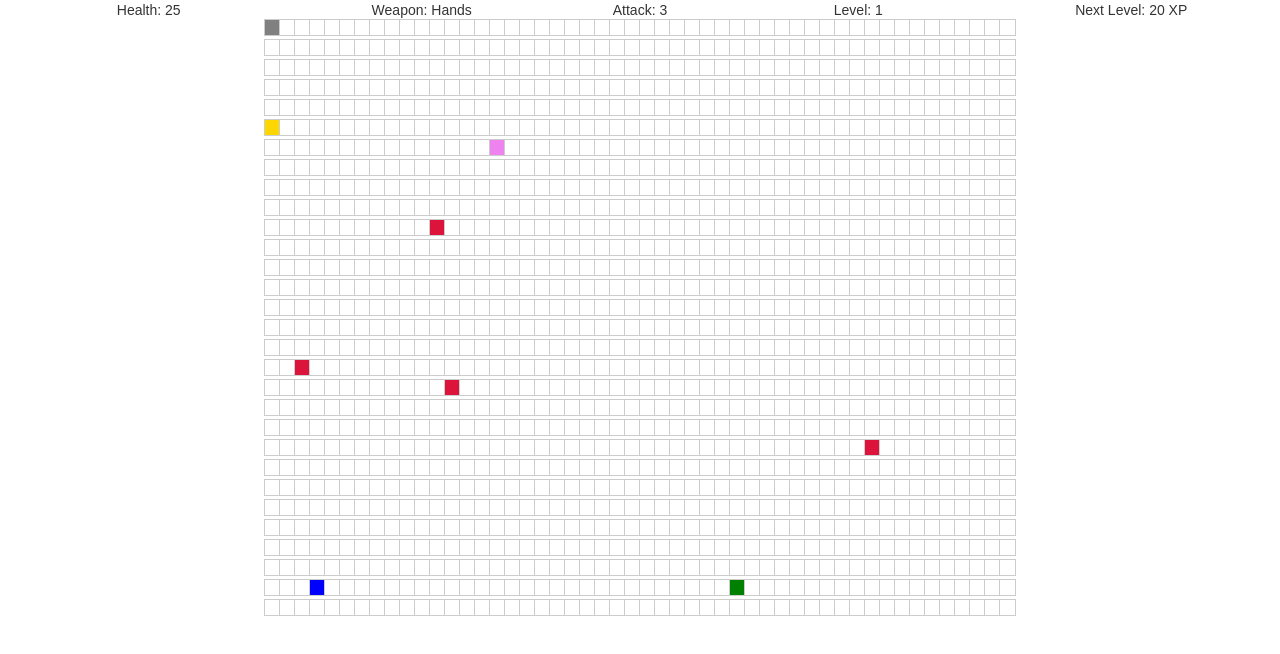
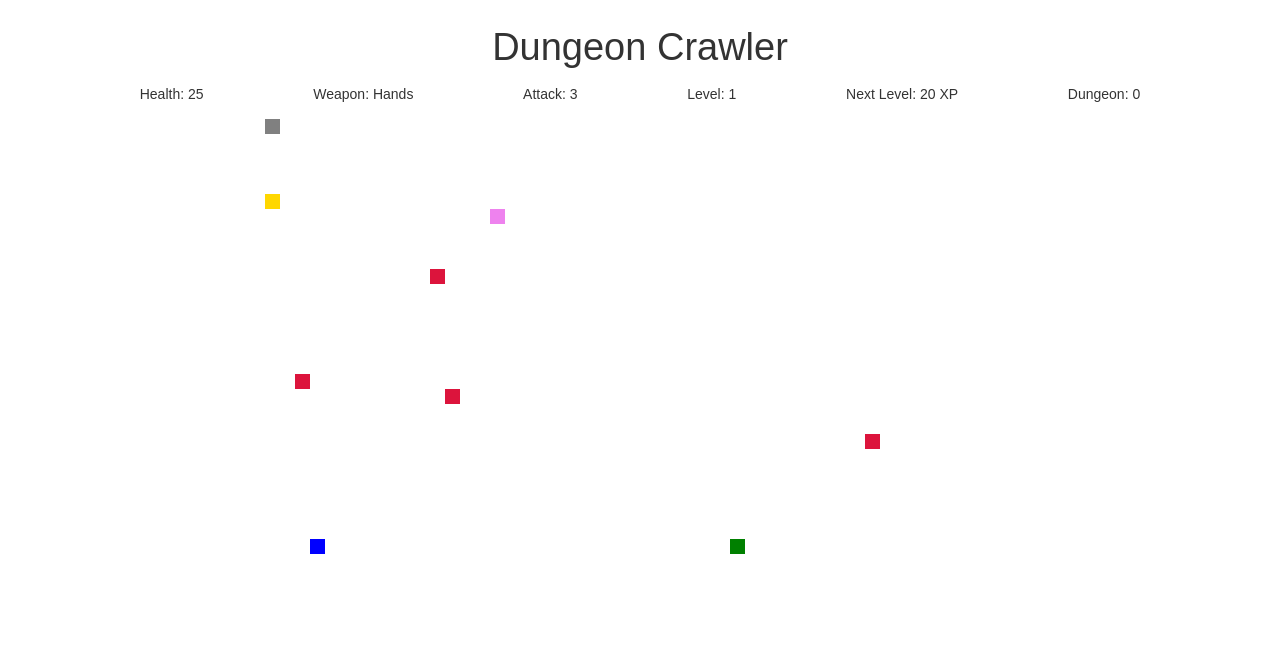
Before and after one commit to neliason/fcc-react-redux-dungeon-crawler, a React (Create React App) app: page / in a window 1280 px wide. Shown: the top 654 px of the page. Built offline with nearby package versions, Linux system fonts and the light colour scheme.

Commit message:
Added title, flexbox instead of bootstrap for stats panel

```diff
--- a/src/App.css
+++ b/src/App.css
@@ -1,5 +1,23 @@
 .App {
   text-align: center;
+}
+
+.title {
+  font-size: 38px;
+}
+
+.stats-panel {
+  margin: 10px;
+  display: flex;
+  justify-content: space-evenly;
+}
+
+.map {
+  margin-top: 20px;
+}
+
+.map-row {
+  margin: -5px;
 }
 
 .block {
@@ -7,7 +25,6 @@
   width: 15px;
   height: 15px;
   font-size: 12px;
-  outline: .5px solid #ccc;
 }
 
 [class*="block-value-"] {
@@ -34,6 +51,10 @@
   background-color: gray;
 }
 
+.block-value-5 {
+  background-color: purple;
+}
+
 .block-value-1000 {
   background-color: violet
 }
--- a/src/components/StatsPanel.js
+++ b/src/components/StatsPanel.js
@@ -2,21 +2,24 @@ import React from "react";
 import PropTypes from "prop-types";
 
 const StatsPanel = props =>
-  <div className="stats-panel row">
-    <div className="col-xs-3">
+  <div className="stats-panel">
+    <div>
       Health: {props.playerHealth}
     </div>
-    <div className="col-xs-2">
+    <div>
       Weapon: {props.playerWeapon}
     </div>
-    <div className="col-xs-2">
+    <div>
       Attack: {props.playerAttack}
     </div>
-    <div className="col-xs-2">
+    <div>
       Level: {props.playerLevel}
     </div>
-    <div className="col-xs-3">
+    <div>
       Next Level: {props.playerXPToNextLevel} XP
+    </div>
+    <div>
+      Dungeon: {props.currentDungeon}
     </div>
   </div>
 
--- /dev/null
+++ b/src/components/Title.js
@@ -0,0 +1,16 @@
+import React from 'react';
+import PropTypes from 'prop-types';
+
+const Title = props => {
+  return (
+    <div className="title">
+      {props.title}
+    </div>
+  );
+};
+
+Title.propTypes = {
+  title: PropTypes.string.isRequired
+};
+
+export default Title;
--- a/src/containers/App.js
+++ b/src/containers/App.js
@@ -1,9 +1,10 @@
 import React, { Component } from 'react';
 import PropTypes from 'prop-types';
 import { connect } from 'react-redux';
-import * as DungeonActionCreators from '../actions/dungeon'
+import * as DungeonActionCreators from '../actions/dungeon';
 import '../App.css';
-import StatsPanel from '../components/StatsPanel'
+import StatsPanel from '../components/StatsPanel';
+import Title from '../components/Title';
 
 const SIGHT_RANGE = 4;
 
@@ -36,6 +37,9 @@ class App extends Component {
   render() {
     return (
       <div className="App">
+        <Title
+          title="Dungeon Crawler"
+        />
         <StatsPanel
           playerHealth={this.props.playerHealth}
           playerWeapon={this.props.playerWeapon}
--- a/src/index.css
+++ b/src/index.css
@@ -1,5 +1,5 @@
 body {
-  margin: 0;
+  margin: 20px;
   padding: 0;
   font-family: sans-serif;
 }
```
